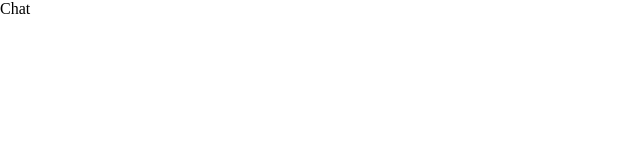
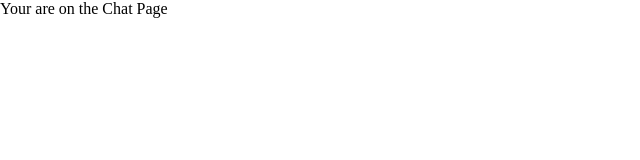
Before and after one commit to Besufekad-HAZ/Chat-App, a React (Vite) app: page /chat in a window 1280 px wide. Shown: the top 160 px of the page, without its empty margins (0-640 px from the left). Built offline with nearby package versions, Linux system fonts and the light colour scheme.

Commit message:
Check the routes of the pages

```diff
--- a/src/pages/Chat/Chat.jsx
+++ b/src/pages/Chat/Chat.jsx
@@ -1,7 +1,8 @@
 import "./Chat.css";
 
 const Chat = () => {
-  return <div>Chat</div>;
+  return <div>
+    Your are on the Chat Page</div>;
 };
 
 export default Chat;
--- a/src/pages/Login/Login.jsx
+++ b/src/pages/Login/Login.jsx
@@ -1,6 +1,6 @@
 import "./Login.css";
 const Login = () => {
-  return <div>Login</div>;
+  return <div> You are on the Login Page</div>;
 };
 
 export default Login;
--- a/src/pages/ProfileUpdate/ProfileUpdate.jsx
+++ b/src/pages/ProfileUpdate/ProfileUpdate.jsx
@@ -1,7 +1,7 @@
 import "./ProfileUpdate.css";
 
 const ProfileUpdate = () => {
-  return <div>ProfileUpdate</div>;
+  return <div>Your are on the Profile Page</div>;
 };
 
 export default ProfileUpdate;
```
